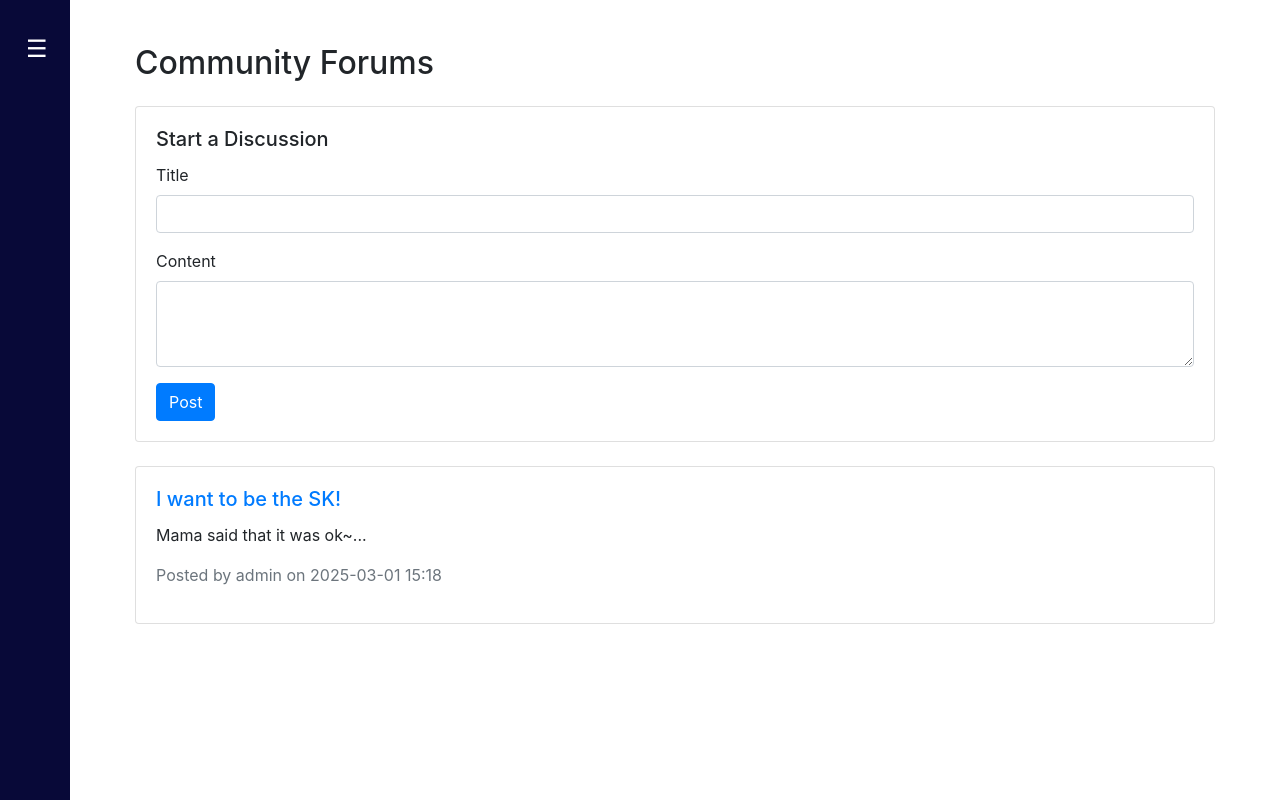
After one commit to Rob-Eugene30/BIP, a Flask app: page /forums in a window 1280 px wide. The commit adds this page. Run offline with Flask 3, Linux system fonts and the light colour scheme; a user stored in the database is signed in; some libraries are stand-ins or nearby versions.

Commit message:
added the forums feature

```diff
--- a/Website/templates/base.html
+++ b/Website/templates/base.html
@@ -119,7 +119,8 @@
       <div class="nav-links">
         <a href="/home">Home</a>
         {% if user.is_authenticated %}
-          <a href="/announcements">announcement</a>
+          <a href="/forums">Forums</a>
+          <a href="/announcements">Announcements</a>
           <a href="/logout">Logout</a>
           {% if user.is_admin %}
             <a href="/admin">Admin Panel</a>
--- /dev/null
+++ b/Website/templates/forums.html
@@ -0,0 +1,48 @@
+{% extends "base.html" %}
+
+{% block title %}Forums{% endblock %}
+
+{% block content %}
+<div class="container mt-4">
+    <h2 class="mb-4">Community Forums</h2>
+
+    <!-- Form to create a new discussion -->
+    {% if user.is_authenticated %}
+    <div class="card mb-4">
+        <div class="card-body">
+            <h5 class="card-title">Start a Discussion</h5>
+            <form method="POST" action="{{ url_for('views.add_forum_post') }}">
+                <div class="form-group">
+                    <label for="title">Title</label>
+                    <input type="text" class="form-control" id="title" name="title" required>
+                </div>
+                <div class="form-group">
+                    <label for="content">Content</label>
+                    <textarea class="form-control" id="content" name="content" rows="3" required></textarea>
+                </div>
+                <button type="submit" class="btn btn-primary">Post</button>
+            </form>
+        </div>
+    </div>
+    {% else %}
+    <p class="text-center">You need to <a href="{{ url_for('auth.login') }}">log in</a> to start a discussion.</p>
+    {% endif %}
+
+    <!-- Display forum posts -->
+    <div class="forum-posts">
+        {% for post in posts %}
+        <div class="card mb-3">
+            <div class="card-body">
+                <h5 class="card-title">
+                    <a href="{{ url_for('views.forum_post', post_id=post.id) }}">{{ post.title }}</a>
+                </h5>
+                <p class="card-text">{{ post.content[:200] }}...</p>
+                <p class="text-muted">Posted by {{ post.user.firstName }} on {{ post.created_at.strftime('%Y-%m-%d %H:%M') }}</p>
+            </div>
+        </div>
+        {% else %}
+        <p class="text-center">No discussions yet. Be the first to start one!</p>
+        {% endfor %}
+    </div>
+</div>
+{% endblock %}
--- a/Website/views.py
+++ b/Website/views.py
@@ -1,10 +1,11 @@
 from flask import Blueprint, render_template, request, flash, jsonify, session, url_for, redirect, send_file, current_app, send_from_directory
 from werkzeug.utils import secure_filename
 from flask_login import login_required, current_user
-from .models import Note, User, Document, Comment, AuditTrail, Announcement
+from .models import Note, User, Document, Comment, AuditTrail, Announcement, ForumPost, ForumComment
 from . import db
 import json
 import io
+from datetime import datetime
 
 views = Blueprint('views', __name__)
 
@@ -115,6 +116,8 @@ def delete_comment(comment_id):
     db.session.commit()
     return redirect(url_for('views.view_document', doc_id=comment.document_id))
 
+
+#Audit Trail:
 @views.route('/admin/audit-report')
 @login_required
 def audit_report():
@@ -125,6 +128,7 @@ def audit_report():
     logs = AuditTrail.query.order_by(AuditTrail.timestamp.desc()).all()
     return render_template('audit_report.html', audit_logs=logs, user=current_user)
 
+#Download Document:
 @views.route('/documents/<int:doc_id>/download')
 @login_required
 def download_document(doc_id):
@@ -136,6 +140,8 @@ def download_document(doc_id):
         download_name=doc.filename  # Uses stored filename
     )
 
+
+#Announcements:
 @views.route('/announcements')
 @login_required
 def announcements():
@@ -178,3 +184,48 @@ def delete_announcement(announcement_id):
     db.session.commit()
     flash('Announcement deleted successfully!', 'success')
     return redirect(url_for('views.announcements'))
+
+#Forums:
+@views.route('/forums')
+@login_required
+def forums():
+    posts = ForumPost.query.order_by(ForumPost.created_at.desc()).all()
+    return render_template("forums.html", posts=posts, user=current_user)
+
+@views.route('/add_forum_post', methods=['POST'])
+@login_required
+def add_forum_post():
+    title = request.form.get('title')
+    content = request.form.get('content')
+
+    if not title or not content:
+        flash("Title and content are required!", "error")
+        return redirect(url_for('views.forums'))
+
+    new_post = ForumPost(title=title, content=content, user_id=current_user.id, created_at=datetime.utcnow())
+    db.session.add(new_post)
+    db.session.commit()
+
+    log_action(current_user.email, f"Created a new forum discussion: '{title}'")
+    flash("Discussion posted successfully!", "success")
+    return redirect(url_for('views.forums'))
+
+@views.route('/forums/<int:post_id>', methods=['GET', 'POST'])
+@login_required
+def forum_post(post_id):
+    post = ForumPost.query.get_or_404(post_id)
+    comments = ForumComment.query.filter_by(post_id=post.id).order_by(ForumComment.created_at).all()
+
+    if request.method == 'POST':
+        content = request.form.get('content')
+        if not content:
+            flash("Comment cannot be empty!", "error")
+        else:
+            new_comment = ForumComment(content=content, user_id=current_user.id, post_id=post.id)
+            db.session.add(new_comment)
+            db.session.commit()
+            log_action(current_user.email, f"Commented on forum post: '{post.title}'")
+            flash("Comment added!", "success")
+            return redirect(url_for('views.forum_post', post_id=post.id))
+
+    return render_template("forum_post.html", post=post, comments=comments, user=current_user)
```
Also changed, not shown: Website/models.py (+18 -0 lines), Website/templates/audit_report.html (+12 -7 lines), Website/templates/forum_post.html (added, +43 -0 lines), instance/database.db.
